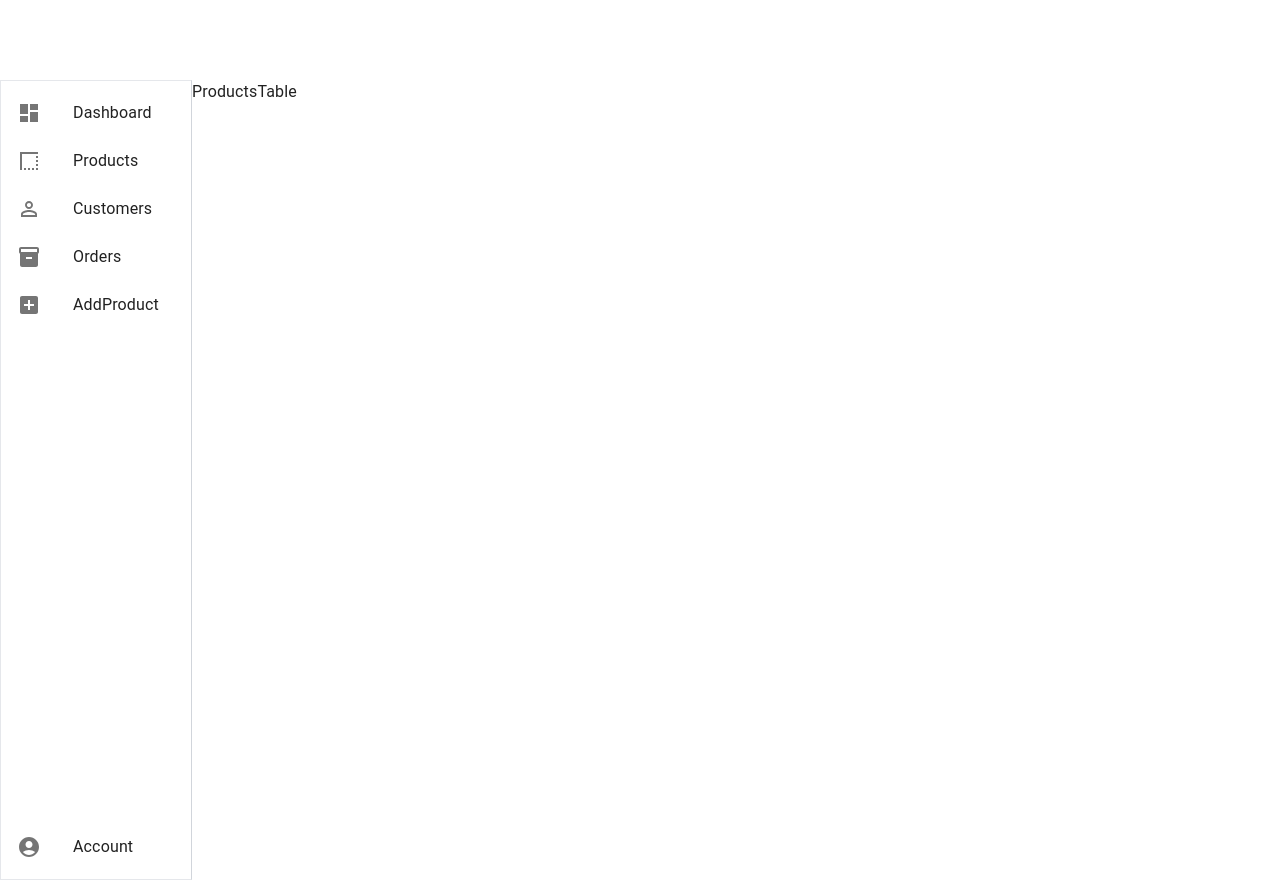
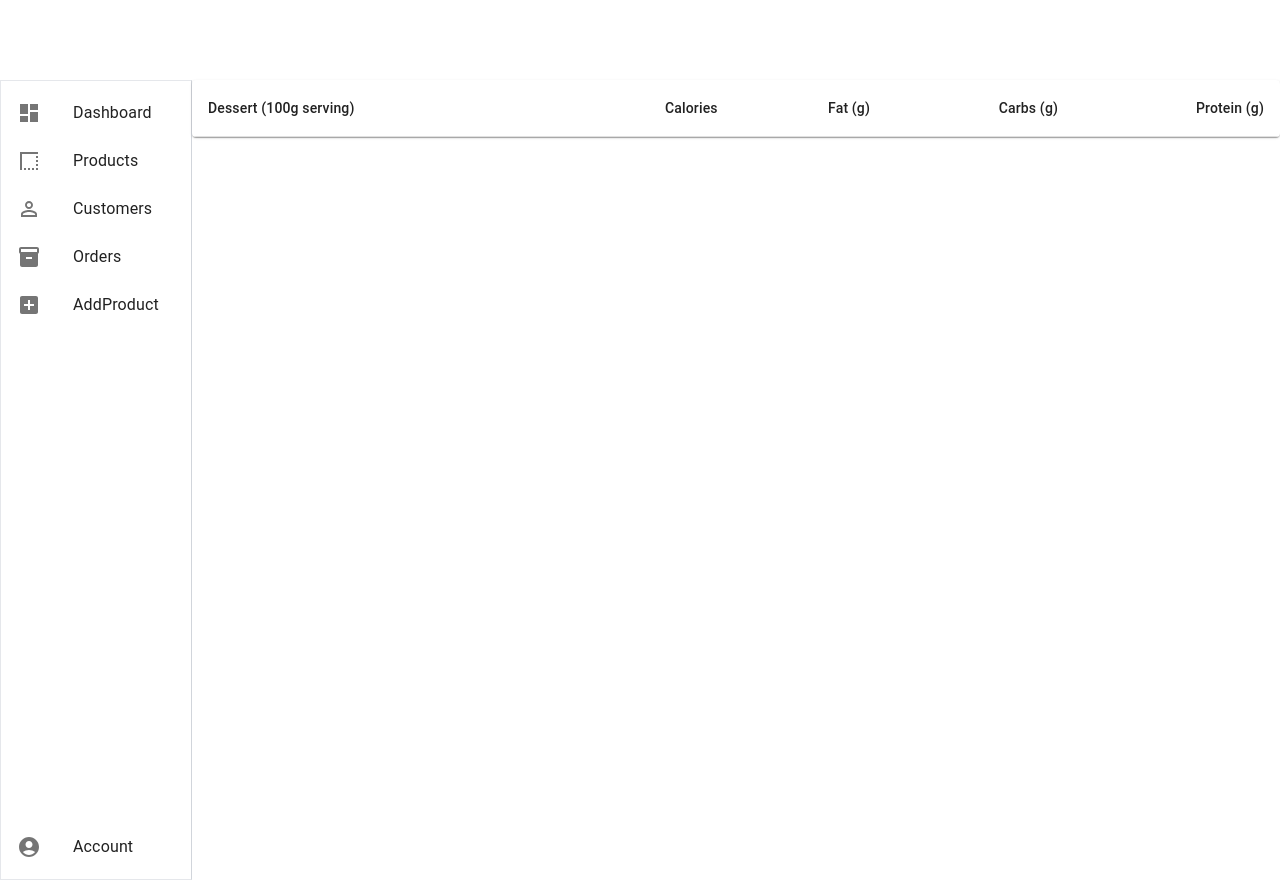
Before and after one commit to Madan-bot05/PRODUCT, a React (Create React App) app: page /admin in a window 1280 px wide. Both pictures are taken after a click on the item "Products". Built offline with nearby package versions, Linux system fonts and the light colour scheme.

Commit message:
some edit in dashboard and product table

```diff
--- a/src/Admin/components/Dashboard.jsx
+++ b/src/Admin/components/Dashboard.jsx
@@ -2,6 +2,7 @@ import { Grid } from '@mui/material'
 import React from 'react'
 import Achivement from './Achivement'
 import MonthlyOverview from './MonthlyOverview'
+import ProductsTable from './ProductsTable'
 
 const AdminDashboard = () => {
   return (
@@ -15,8 +16,10 @@ const AdminDashboard = () => {
            </Grid>
            <Grid item xs={12} md={8}>
  <MonthlyOverview/>
+          </Grid>
+          <Grid item xs={12} md={6}>
 
-           </Grid>
+          </Grid>
 
 
 
--- a/src/Admin/components/ProductsTable.jsx
+++ b/src/Admin/components/ProductsTable.jsx
@@ -1,8 +1,43 @@
+import { Paper, Table, TableBody, TableCell, TableContainer, TableHead, TableRow } from '@mui/material'
 import React from 'react'
+
+const rows =[
+
+];
 
 const ProductsTable = () => {
   return (
-    <div>ProductsTable</div>
+    <div>
+        <TableContainer component={Paper}>
+      <Table sx={{ minWidth: 650 }} aria-label="simple table">
+        <TableHead>
+          <TableRow>
+            <TableCell>Dessert (100g serving)</TableCell>
+            <TableCell align="right">Calories</TableCell>
+            <TableCell align="right">Fat&nbsp;(g)</TableCell>
+            <TableCell align="right">Carbs&nbsp;(g)</TableCell>
+            <TableCell align="right">Protein&nbsp;(g)</TableCell>
+          </TableRow>
+        </TableHead>
+        <TableBody>
+          {rows.map((row) => (
+            <TableRow
+              key={row.name}
+              sx={{ '&:last-child td, &:last-child th': { border: 0 } }}
+            >
+              <TableCell component="th" scope="row">
+                {rows.name}
+              </TableCell>
+              <TableCell align="right">{row.calories}</TableCell>
+              <TableCell align="right">{row.fat}</TableCell>
+              <TableCell align="right">{row.carbs}</TableCell>
+              <TableCell align="right">{row.protein}</TableCell>
+            </TableRow>
+          ))}
+        </TableBody>
+      </Table>
+    </TableContainer>
+    </div>
   )
 }
 
```
